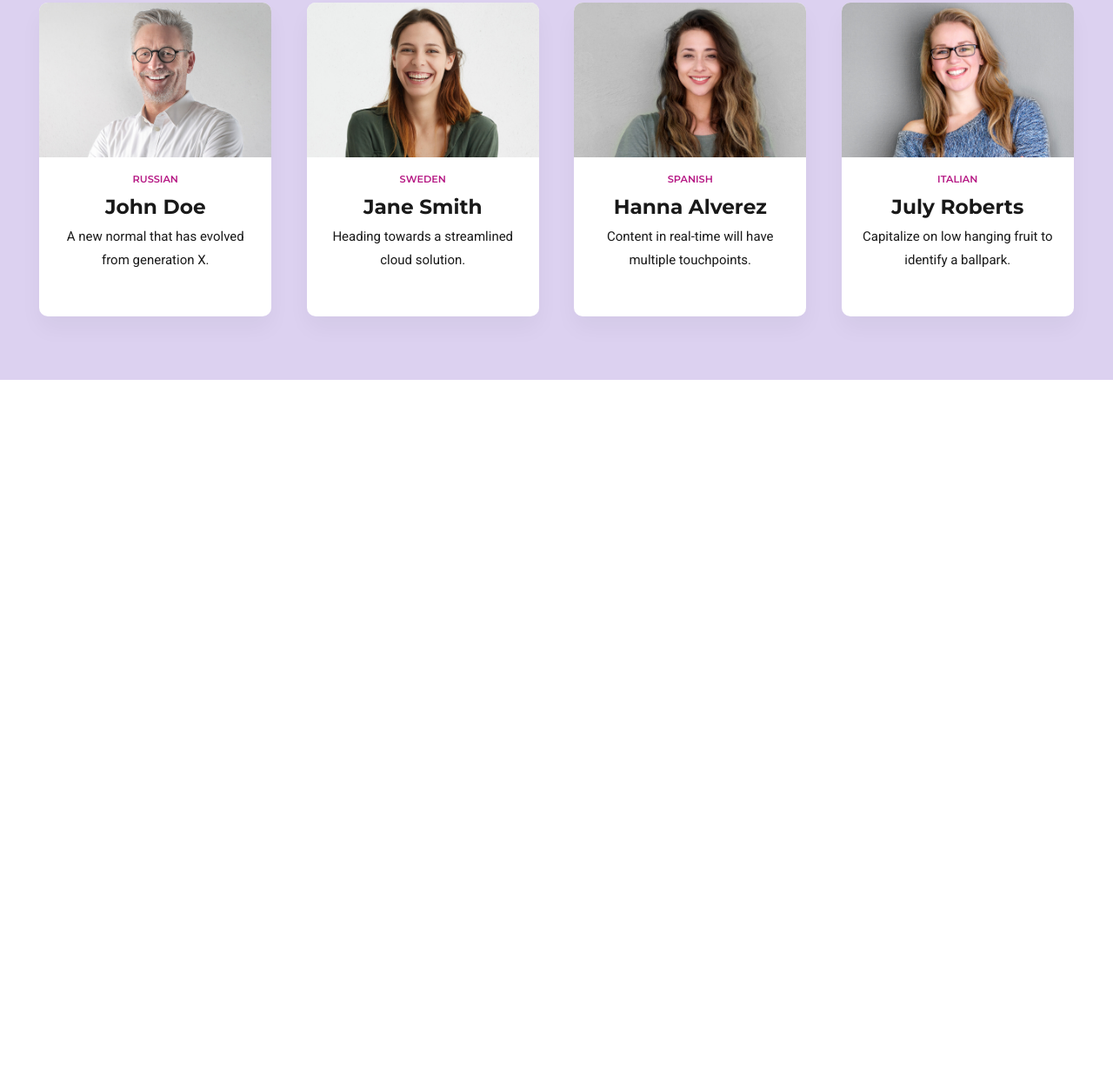
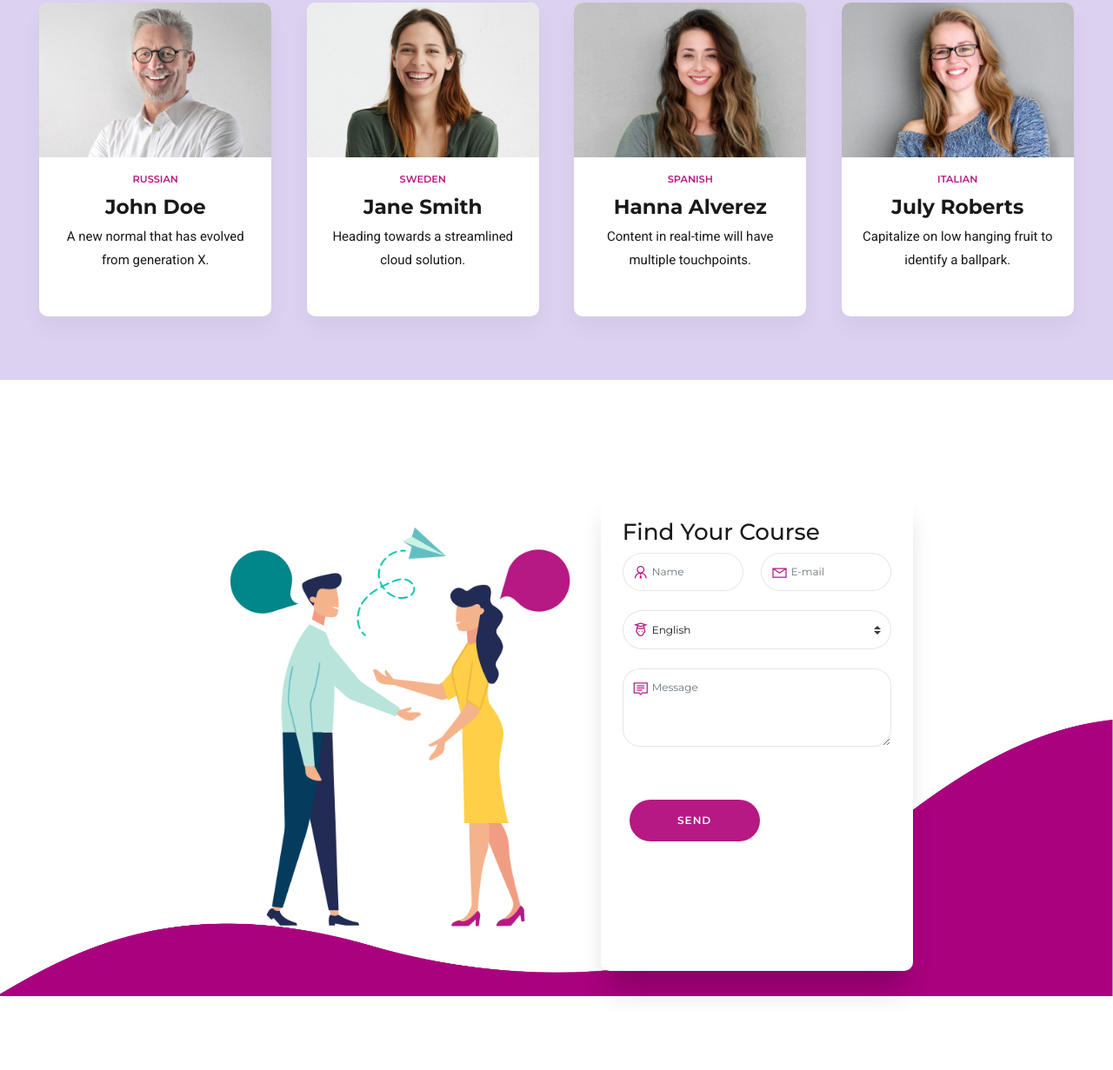
Before and after one commit to gitdxb/cc_sassTabula, a plain HTML site: page index.html in a window 1280 px wide. Shown: the part 1129-2360 px from the top of the page at 87% size. Before the commit the page ends 1566 px from the top, so only its background shows below. Drawn offline with nearby package versions, Linux system fonts and the light colour scheme.

Commit message:
some random commit

```diff
--- a/index.html
+++ b/index.html
@@ -196,12 +196,53 @@
       </div>
       <div class="myContactBG"></div>
     </section>
+    <!-- END TEAM MEMBER  -->
+    <!-- CONTACT FORM -->
+    <section class="contactForm py-5">
+      <div class="contactBG-top">
+        <!-- <img class="img-fluid" src="./img/Wave_White_bottom_right_shape_01.png" alt=""> -->
+      </div>
+      <div class="container d-flex flex-row flex-wrap justify-content-center">
+        <div class="contactForm__left col-md-6"></div>
+        <div class="contactForm__right col-md-6">
+          <form>
+            <h3>Find Your Course</h3>
+            <div class="contactForm__row form-row">
+              <div class="contactForm__name form-group col-md-6">
+                <i class="las la-user-tie"></i>
+                <input type="text" class="form-control" placeholder="Name">
+              </div>
+              <div class="contactForm__email form-group col-md-6">
+                <i class="las la-envelope"></i>
+                <input type="email" class="form-control" placeholder="E-mail">
+              </div>
+            </div>
+            <div class="contactForm__lang form-group">
+              <i class="las la-user-graduate"></i>
+              <select class="custom-select">
 
-    <!-- END TEAM MEMBER  -->
+                <option >English</option>
+                <option value="1">French</option>
+                <option value="2">Spanish</option>
+                <option value="3">German</option>
+              </select>
+            </div>
+            <div class="contactForm__com form-group">
+              <i class="las la-comment"></i>
+              <textarea cols="40" rows="10" class="form-control" placeholder="Message"></textarea>
+            </div>
+            <div class="contactForm__btn">
+              <button type="submit">SEND</button>
+            </div>
+          </form>
+        </div>
+      </div>
+      <div class="contactBG-bottom"></div>
+    </section>
+    <!-- FOOTER -->
+    <footer class="footer">
 
-    <!-- CONTACT FORM -->
-
-    <!-- FOOTER -->
+    </footer>
 
     <!-- BOOTSTRAP JS -->
     <script src="https://cdn.jsdelivr.net/npm/jquery@3.5.1/dist/jquery.slim.min.js" integrity="sha384-DfXdz2htPH0lsSSs5nCTpuj/zy4C+OGpamoFVy38MVBnE+IbbVYUew+OrCXaRkfj" crossorigin="anonymous"></script>
--- a/sass/Layouts/_contact.scss
+++ b/sass/Layouts/_contact.scss
@@ -1,6 +1,17 @@
 .myContact {
     background-color: #dcd1f0;
     padding: 30px 0;
+    .myContactBG {
+        position: absolute;
+        top: 0;
+        background-image: url(../../img/Wave_White_bottom_right_shape_01.png);
+        background-position: center;
+        background-size: contain;
+        background-repeat: no-repeat;
+        height: auto;
+        width: 100%;
+        z-index: 1;
+    }
 }
 .myTeam {
     .col {
--- a/sass/Layouts/_footer.scss
+++ b/sass/Layouts/_footer.scss
@@ -0,0 +1,8 @@
+.footer {
+    background-image: url(../../img/footer_background.jpg);
+    background-position: center;
+    background-size: 120%;
+    background-repeat: no-repeat;
+    height: 70vh;
+    width: 100%;
+}
--- a/sass/Layouts/_form.scss
+++ b/sass/Layouts/_form.scss
@@ -0,0 +1,93 @@
+.contactForm {
+    height: 100vh;
+    padding-top: 60px;
+    position: relative;
+    display: flex;
+    justify-content: center;
+    align-items: center;
+
+    .container {
+        width: 72vw;
+    }
+    .contactForm__row {
+        position: relative;
+    }
+    .contactForm__left {
+        height: 70vh;
+        max-width: 100%;
+        background: url(../../img/contact_inner.png);
+        background-position: center;
+        background-repeat: no-repeat;
+        background-size: contain;
+    }
+    .contactForm__right {
+        max-width: 39%;
+        padding: 40px 25px;
+        background-color: white;
+        border-radius: 10px;
+        overflow: hidden;
+        box-shadow: 0 30px 30px -10px rgb(0 0 0 / 20%);
+    }
+    .contactForm__name {
+        padding-right: 1em;
+    }
+    .form-group {
+        padding-bottom: 0.5em;
+        i {
+            position: absolute;
+            color: #b61984;
+            margin-top: 15px;
+            margin-left: 11px;
+            line-height: 16px;
+            font-size: 20px;
+        }
+        input {
+            @include text(rgb(24, 24, 24), $fs-2, $fw-1);
+            height: 3.7em;
+            border: 1px solid rgba(0, 0, 0, 0.1);
+            border-radius: 50px;
+            padding: 1em 1em 1em 2.75em;
+        }
+        .custom-select {
+            @extend input;
+        }
+        textarea {
+            @extend input;
+            border-radius: 20px !important;
+            height: 90px;
+        }
+    }
+    .contactForm__btn {
+        max-width: 150px;
+        padding: 2em 0;
+
+        button {
+            width: 100%;
+            letter-spacing: 1px;
+            margin: 8px;
+            line-height: 1;
+            @include styleButton($color-primary-1, 50px, $color-primary-1, 1.5em, 1.5em, all 300ms);
+            @include text($color-primary-2, $fs-2, $fw-3);
+
+            &:hover {
+                @include styleButtonHover($color-primary-2, $color-primary-1, $color-primary-1);
+                color: #b61984;
+                box-shadow: 0 0 0 1px #b61984 inset;
+            }
+        }
+    }
+    .contactBG-top {
+
+    }
+    .contactBG-bottom {
+        position: absolute;
+        height: 500px;
+        background-image: url(../../img/accent_bottom_wave_01.png);
+        background-position: center;
+        background-size: contain;
+        background-repeat: no-repeat;
+        width: 100%;
+        bottom: 0;
+        z-index: -1;
+    }
+}
--- a/sass/Layouts/_header.scss
+++ b/sass/Layouts/_header.scss
@@ -85,5 +85,4 @@
     background-position: center;
     height: 196px;
     width: 100%;
-    z-index: 999;
 }
```
Also changed, not shown: css/main.css, img/contact_inner.png (added), 1 other file.
